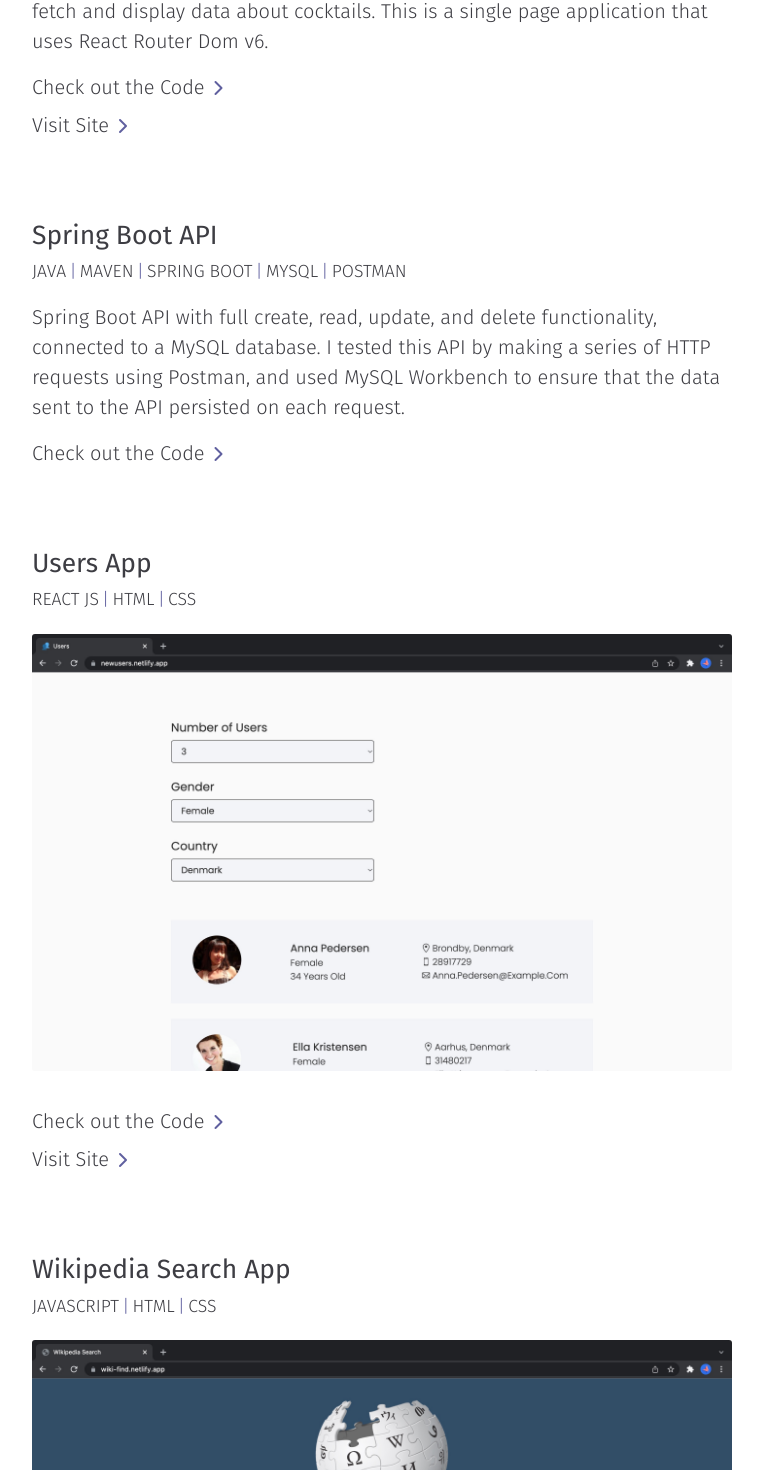
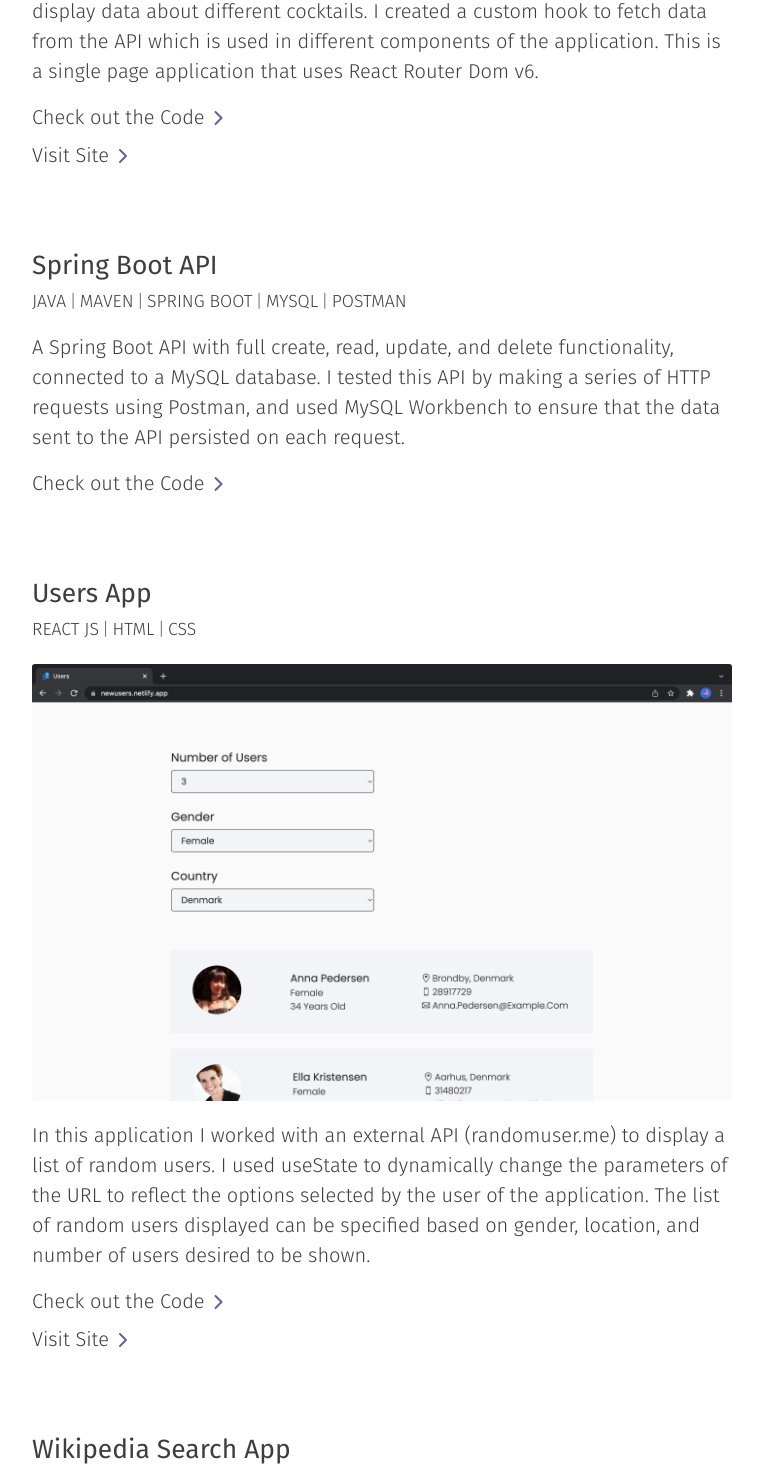
Before and after one commit to amydevlondon/Portfolio, a React (Create React App) app: page /projects in a window 1280 px wide. Shown: the part 814-2284 px from the top of the page, without its empty margins (258-1021 px from the left). Built offline with nearby package versions, Linux system fonts and the light colour scheme.

Commit message:
add project description

```diff
--- a/src/data.js
+++ b/src/data.js
@@ -35,7 +35,7 @@ export const projects = [
         id: 6,
         name: "Cocktail Find App",
         languages: ["React JS", "HTML", "CSS"],
-        description: "Worked with an external API (TheCocktailDB) and created a custom hook to fetch and display data about cocktails. This is a single page application that uses React Router Dom v6.",
+        description: "This website, made with React JS, uses an external API (TheCocktailDB) to display data about different cocktails. I created a custom hook to fetch data from the API which is used in different components of the application. This is a single page application that uses React Router Dom v6.",
         code: "https://github.com/amydevlondon/Cocktail-Find-App",
         demo: "https://cocktailfind.netlify.app/",
         image: './images/cocktail4.jpg'
@@ -44,14 +44,14 @@ export const projects = [
         id: 7,
         name: "Spring Boot API",
         languages: ["Java", "Maven", "Spring Boot", "MySQL", "Postman"],
-        description: "Spring Boot API with full create, read, update, and delete functionality, connected to a MySQL database. I tested this API by making a series of HTTP requests using Postman, and used MySQL Workbench to ensure that the data sent to the API persisted on each request.",
+        description: "A Spring Boot API with full create, read, update, and delete functionality, connected to a MySQL database. I tested this API by making a series of HTTP requests using Postman, and used MySQL Workbench to ensure that the data sent to the API persisted on each request.",
         code: "https://github.com/amydevlondon/CRUD-Api",
     },
     {
         id: 8,
         name: "Users App",
         languages: ["React JS", "HTML", "CSS"],
-        description: "",
+        description: "In this application I worked with an external API (randomuser.me) to display a list of random users. I used useState to dynamically change the parameters of the URL to reflect the options selected by the user of the application. The list of random users displayed can be specified based on gender, location, and number of users desired to be shown.",
         code: "https://github.com/amydevlondon/Users-App",
         demo: "https://newusers.netlify.app/",
         image: './images/users.jpg'
```
